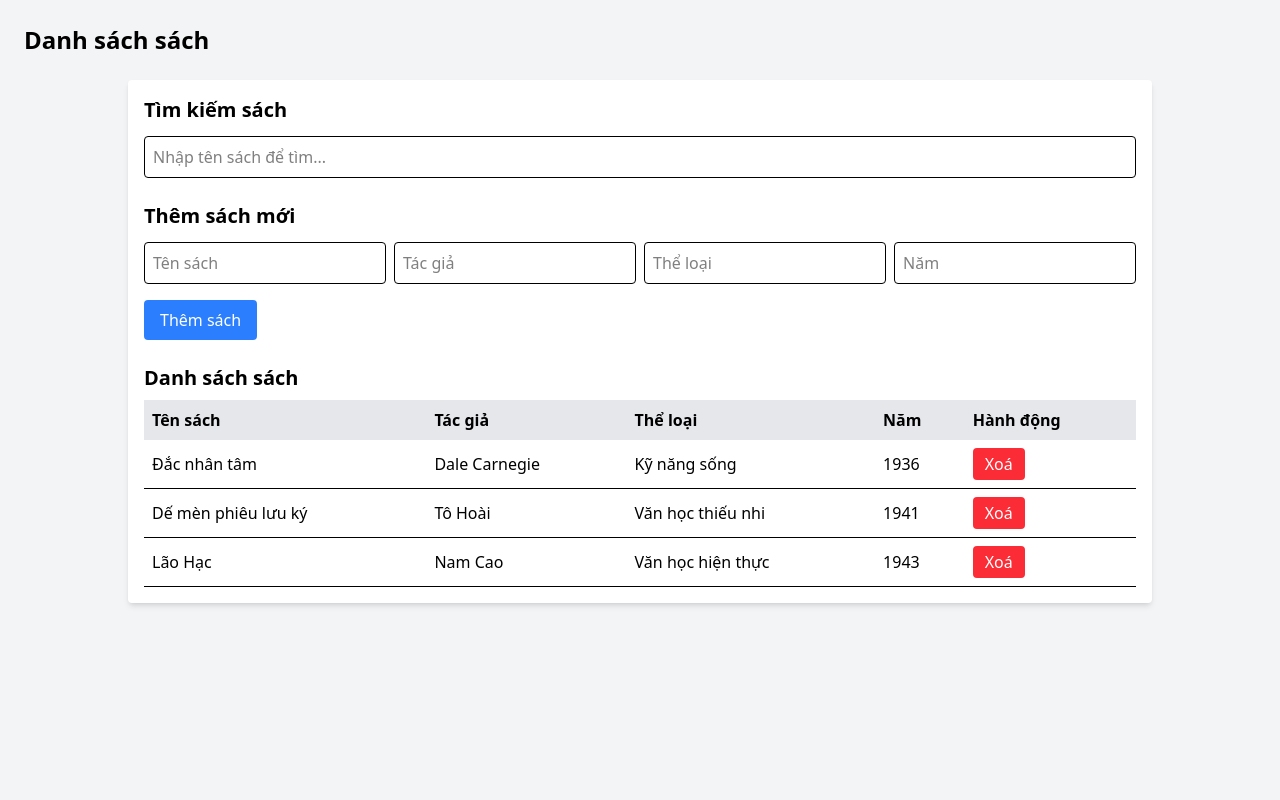
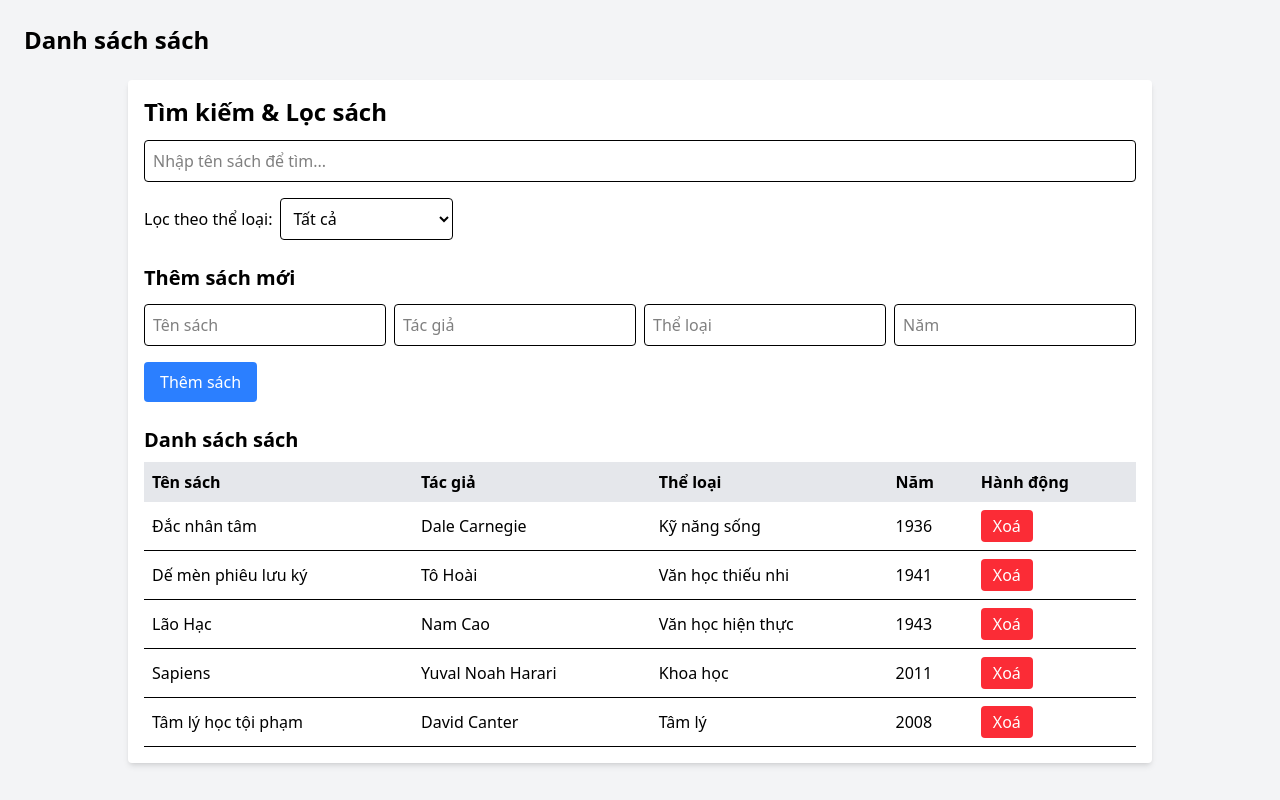
Before and after one commit to nguyenduchung-ss/KTTH_PTGDUD, a React (Vite) app in the folder 22732581_NguyenDucHung_ktth/: page / in a window 1280 px wide. Built offline with nearby package versions, Linux system fonts and the light colour scheme.

Commit message:
loc sach theo the loai

```diff
--- a/22732581_NguyenDucHung_ktth/src/components/BookList.jsx
+++ b/22732581_NguyenDucHung_ktth/src/components/BookList.jsx
@@ -6,9 +6,10 @@ const initialBooks = [
   { id: 1, title: "Đắc nhân tâm", author: "Dale Carnegie", genre: "Kỹ năng sống", year: 1936 },
   { id: 2, title: "Dế mèn phiêu lưu ký", author: "Tô Hoài", genre: "Văn học thiếu nhi", year: 1941 },
   { id: 3, title: "Lão Hạc", author: "Nam Cao", genre: "Văn học hiện thực", year: 1943 },
+  { id: 4, title: "Sapiens", author: "Yuval Noah Harari", genre: "Khoa học", year: 2011 },
+  { id: 5, title: "Tâm lý học tội phạm", author: "David Canter", genre: "Tâm lý", year: 2008 },
 ]
 
-// Hàm tải dữ liệu từ localStorage
 const loadBooksFromLocalStorage = () => {
   const data = localStorage.getItem(LOCAL_KEY)
   return data ? JSON.parse(data) : []
@@ -22,6 +23,7 @@ const BookList = () => {
 
   const [newBook, setNewBook] = useState({ title: '', author: '', genre: '', year: '' })
   const [searchText, setSearchText] = useState('')
+  const [selectedGenre, setSelectedGenre] = useState("Tất cả")
 
   useEffect(() => {
     localStorage.setItem(LOCAL_KEY, JSON.stringify(books))
@@ -51,20 +53,44 @@ const BookList = () => {
     setSearchText(e.target.value)
   }
 
-  const filteredBooks = books.filter(book =>
-    book.title.toLowerCase().includes(searchText.toLowerCase())
-  )
+  const handleGenreChange = (e) => {
+    setSelectedGenre(e.target.value)
+  }
+
+  const filteredBooks = books.filter(book => {
+    const matchTitle = book.title.toLowerCase().includes(searchText.toLowerCase())
+    const matchGenre = selectedGenre === "Tất cả" || book.genre === selectedGenre
+    return matchTitle && matchGenre
+  })
 
   return (
     <div className="bg-white shadow-md rounded p-4 max-w-5xl mx-auto mt-6">
-      <h2 className="text-xl font-semibold mb-3">Tìm kiếm sách</h2>
+      <h2 className="text-2xl font-semibold mb-3">Tìm kiếm & Lọc sách</h2>
       <input
         type="text"
         placeholder="Nhập tên sách để tìm..."
         value={searchText}
         onChange={handleSearchChange}
-        className="w-full border p-2 rounded mb-6"
+        className="w-full border p-2 rounded mb-4"
       />
+
+      <div className="mb-6">
+        <label className="font-medium mr-2">Lọc theo thể loại:</label>
+        <select
+          value={selectedGenre}
+          onChange={handleGenreChange}
+          className="border p-2 rounded"
+        >
+          <option value="Tất cả">Tất cả</option>
+          <option value="Văn học">Văn học</option>
+          <option value="Văn học thiếu nhi">Văn học thiếu nhi</option>
+          <option value="Văn học hiện thực">Văn học hiện thực</option>
+          <option value="Kỹ năng sống">Kỹ năng sống</option>
+          <option value="Tâm lý">Tâm lý</option>
+          <option value="Khoa học">Khoa học</option>
+          <option value="Công nghệ">Công nghệ</option>
+        </select>
+      </div>
 
       <h2 className="text-xl font-semibold mb-3">Thêm sách mới</h2>
       <div className="grid grid-cols-1 sm:grid-cols-4 gap-2 mb-4">
```
Also changed, not shown: 22732581_NguyenDucHung_ktth/src/minhchung/mc6/image.png (added).
